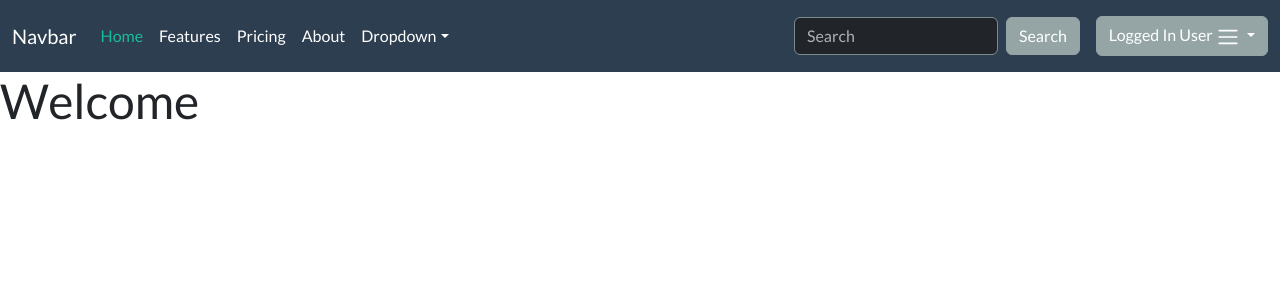
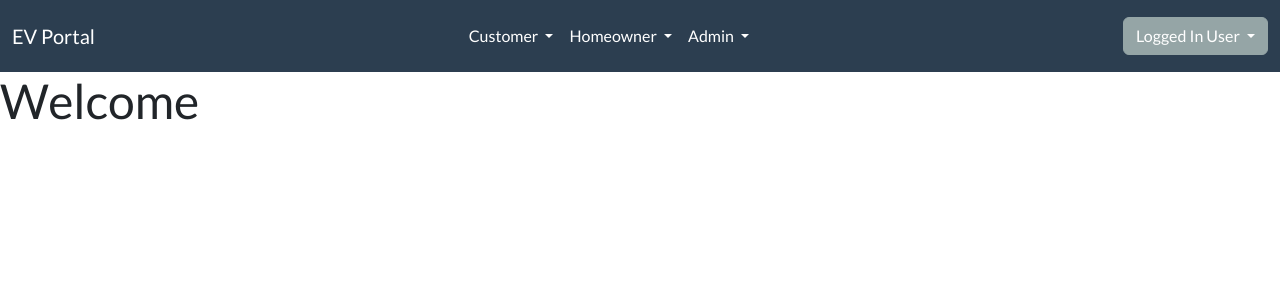
Before and after one commit to BAlshowaikh/ChargerRental, a PHP site: page /index.php in a window 1280 px wide. Shown: the top 300 px of the page. Run offline with PHP 8.4, Linux system fonts and the light colour scheme; some libraries are stand-ins or nearby versions.

Commit message:
Modified nav bar

```diff
--- a/Views/template/header.phtml
+++ b/Views/template/header.phtml
@@ -1,58 +1,71 @@
 <!DOCTYPE html>
 <html lang="en">
 <head>
+    <meta charset="UTF-8">
+    <title>EV Portal</title>
     <link href="css/bootstrap.min.css" rel="stylesheet">
 </head>
 <body>
-<nav class="navbar navbar-expand-lg bg-primary" data-bs-theme="dark">
+<nav class="navbar navbar-expand-lg bg-primary navbar-dark">
     <div class="container-fluid">
-    <a class="navbar-brand" href="#">Navbar</a>
-    <button class="navbar-toggler" type="button" data-bs-toggle="collapse" data-bs-target="#navbarColor01" aria-controls="navbarColor01" aria-expanded="false" aria-label="Toggle navigation">
+        <a class="navbar-brand" href="#">EV Portal</a>
+        <button class="navbar-toggler" type="button" data-bs-toggle="collapse" data-bs-target="#navbarColor01"
+                aria-controls="navbarColor01" aria-expanded="false" aria-label="Toggle navigation">
             <span class="navbar-toggler-icon"></span>
         </button>
+
         <div class="collapse navbar-collapse" id="navbarColor01">
-    <ul class="navbar-nav me-auto">
-        <li class="nav-item">
-        <a class="nav-link active" href="#">Home
-            <span class="visually-hidden">(current)</span>
+            <!-- Centered Menu Items -->
+            <ul class="navbar-nav mx-auto">
+
+                <!-- Customer Menu -->
+                <li class="nav-item dropdown">
+                    <a class="nav-link dropdown-toggle" id="customerDropdown" role="button" data-bs-toggle="dropdown" aria-expanded="false">
+                        Customer
                     </a>
+                    <ul class="dropdown-menu">
+                        <li><a class="dropdown-item" href="SearchChargePoints.php">Explore Charger Points</a></li>
+                        <li><a class="dropdown-item" href="UserBookingRequest.php">Booking History</a></li>
+                        <li><a class="dropdown-item" href="#">Reminders</a></li>
+                        <li><a class="dropdown-item" href="ContactPage.php">Contact Us</a></li>
+                    </ul>
                 </li>
-        <li class="nav-item">
-          <a class="nav-link" href="#">Features</a>
+
+                <!-- Homeowner Menu -->
+                <li class="nav-item dropdown">
+                    <a class="nav-link dropdown-toggle" href="#" id="homeownerDropdown" role="button" data-bs-toggle="dropdown" aria-expanded="false">
+                        Homeowner
+                    </a>
+                    <ul class="dropdown-menu">
+                        <li><a class="dropdown-item" href="EditChargePoints.php">Manage Charger Point</a></li>
+                        <li><a class="dropdown-item" href="">Manage Booking Request</a></li>
+                    </ul>
                 </li>
-        <li class="nav-item">
-          <a class="nav-link" href="#">Pricing</a>
+
+                <!-- Admin Menu -->
+                <li class="nav-item dropdown">
+                    <a class="nav-link dropdown-toggle" href="#" id="adminDropdown" role="button" data-bs-toggle="dropdown" aria-expanded="false">
+                        Admin
+                    </a>
+                    <ul class="dropdown-menu">
+                        <li><a class="dropdown-item" href="">Manage Charger Points</a></li>
+                        <li><a class="dropdown-item" href="">Manage User Accounts</a></li>
+                        <li><a class="dropdown-item" href="#">Generate System Reports</a></li>
+                        <li><a class="dropdown-item" href="ApproveHomeownerReg.php">Approve Homeowner Registration</a></li>
+                    </ul>
                 </li>
-        <li class="nav-item">
-          <a class="nav-link" href="#">About</a>
-        </li>
-        <li class="nav-item dropdown">
-          <a class="nav-link dropdown-toggle" data-bs-toggle="dropdown" href="#" role="button" aria-haspopup="true" aria-expanded="false">Dropdown</a>
-          <div class="dropdown-menu">
-             <a class="dropdown-item" href="#">Action</a>
-             <a class="dropdown-item" href="#">Another action</a>
-             <a class="dropdown-item" href="#">Something else here</a>
-             <div class="dropdown-divider"></div>
-             <a class="dropdown-item" href="#">Separated link</a>
-          </div>
-        </li>
+
             </ul>
-  <form class="d-flex">
-    <input class="form-control me-sm-2" type="search" placeholder="Search">
-    <button class="btn btn-secondary my-2 my-sm-0" type="submit">Search</button>
-  </form>
-    <div class="dropdown ms-3"> <!-- Added 'ms-3' for spacing -->
+
+            <!-- User Account Dropdown -->
+            <div class="dropdown ms-3">
                 <button class="btn btn-secondary dropdown-toggle" type="button" id="userDropdown" data-bs-toggle="dropdown" aria-expanded="false">
                     <span id="userName">Logged In User</span>
-            <span class="navbar-toggler-icon"></span>
                 </button>
                 <ul class="dropdown-menu dropdown-menu-end" aria-labelledby="userDropdown">
                     <?php if (empty($_SESSION["userID"])): ?>
-            <li><a class="dropdown-item" href="Profile.php">Profile</a></li>
                         <li><a class="dropdown-item" href="Login.php">Login</a></li>
                         <li><a class="dropdown-item" href="Signup.php">Signup</a></li>
-            <li><hr class="dropdown-divider"></li>
-            <li><a class="dropdown-item" href="Logout.php">Logout</a></li>
                     <?php else: ?>
                         <li><a class="dropdown-item" href="Profile.php">Profile</a></li>
                         <li><hr class="dropdown-divider"></li>
@@ -63,5 +76,3 @@
         </div>
     </div>
 </nav>
-</body>
-</html>
```
Lines whose indentation alone changed are shown as unchanged.
